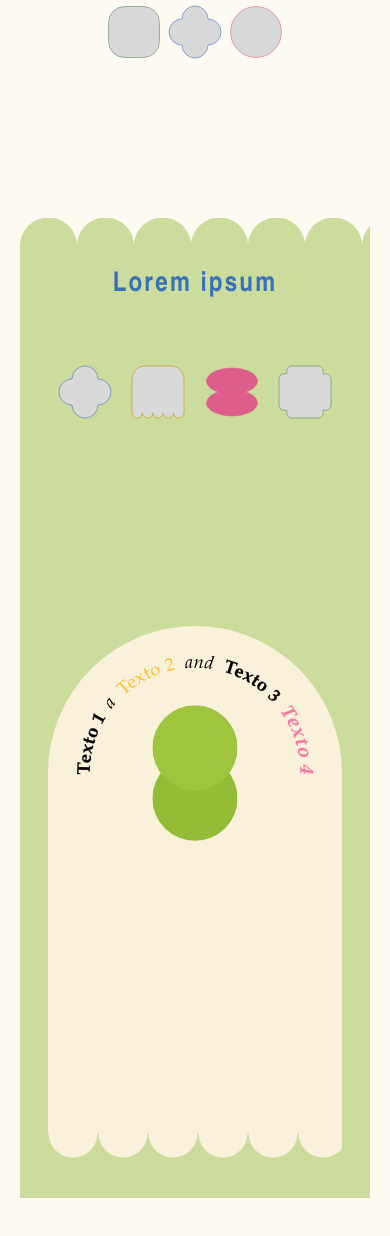
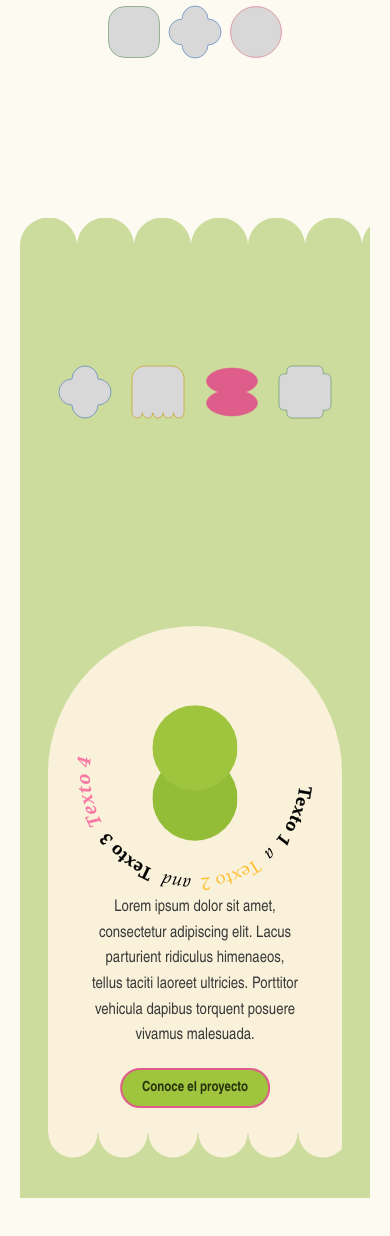
Before and after one commit to jrvrr/tico_web, a Next.js app: page / in a window 390 px wide. Shown: the part 893-2129 px from the top of the page. Built offline with nearby package versions, Linux system fonts and the light colour scheme.

Commit message:
feat: texto con scrolling y texto añadido

```diff
--- a/src/app/page.module.css
+++ b/src/app/page.module.css
@@ -280,6 +280,9 @@
   width: 100%;
   aspect-ratio: 1;
   overflow: visible;
+  transform: rotate(var(--arc-rotation, 0deg));
+  transform-box: view-box;
+  transform-origin: center;
 }
 
 .creamArcLabel {
@@ -317,7 +320,9 @@
 
 .creamCopy {
   position: absolute;
-  top: calc(-1 * min(25vw, 25cqw));
+  display: grid;
+  gap: 18px;
+  top: calc(35.8cqw + clamp(18px, 4cqw, 36px));
   left: 50%;
   z-index: 2;
   width: min(72%, 700px);
@@ -329,13 +334,34 @@
   text-align: center;
 }
 
-.introTitle {
-  position: absolute;
-  top: clamp(60px, 4vw, 80px);
-  left: 50%;
-  z-index: 2;
-  width: min(90%, 900px);
-  transform: translateX(-50%);
+.creamCopy p {
+  margin: 0;
+}
+
+.introButton {
+  display: inline-flex;
+  min-width: 150px;
+  min-height: 40px;
+  align-items: center;
+  justify-content: center;
+  padding: 7px 18px;
+  border: 2px solid var(--outline-pink);
+  border-radius: 999px;
+  background: #9fc43e;
+  color: #26340b;
+  font-size: 14px;
+  font-weight: 700;
+  text-decoration: none;
+  justify-self: center;
+}
+
+.introButton:hover {
+  background: #acd34a;
+}
+
+.introButton:focus-visible {
+  outline: 3px solid #12374a;
+  outline-offset: 3px;
 }
 
 .heroTitle {
@@ -549,6 +575,12 @@
   height: 30px;
   background: radial-gradient(circle at 50% 100%, var(--deep-blue) 29px, transparent 30px) 0 0 / 59px 30px repeat-x;
   content: "";
+}
+
+@media (prefers-reduced-motion: reduce) {
+  .creamArcText {
+    transform: none;
+  }
 }
 
 @media (min-width: 701px) {
@@ -803,12 +835,6 @@
     margin-top: 96px;
   }
 
-  .introTitle {
-    top: clamp(52px, 9vw, 72px);
-    width: calc(100% - 96px);
-    font-size: clamp(1.5rem, 7vw, 2.5rem);
-  }
-
   .creamPiece {
     width: calc(100% - 96px);
   }
--- a/src/app/page.tsx
+++ b/src/app/page.tsx
@@ -1,7 +1,7 @@
 "use client";
 
 import Image from "next/image";
-import { useState, type FormEvent } from "react";
+import { useEffect, useRef, useState, type FormEvent } from "react";
 import { sileo, Toaster } from "sileo";
 import "sileo/styles.css";
 import styles from "./page.module.css";
@@ -95,6 +95,34 @@ export default function Home() {
   const [values, setValues] = useState<Values>(initialValues);
   const [errors, setErrors] = useState<Errors>({});
   const [validated, setValidated] = useState(false);
+  const introPanelRef = useRef<HTMLElement | null>(null);
+
+  useEffect(() => {
+    const panel = introPanelRef.current;
+    if (!panel) return;
+
+    let frame = 0;
+    function updateRotation() {
+      cancelAnimationFrame(frame);
+      frame = requestAnimationFrame(() => {
+        const { top, height } = panel.getBoundingClientRect();
+        const progress = Math.max(
+          0,
+          Math.min(1, (window.innerHeight - top) / (window.innerHeight + height)),
+        );
+        panel.style.setProperty("--arc-rotation", `${progress * 360}deg`);
+      });
+    }
+
+    updateRotation();
+    window.addEventListener("scroll", updateRotation, { passive: true });
+    window.addEventListener("resize", updateRotation);
+    return () => {
+      cancelAnimationFrame(frame);
+      window.removeEventListener("scroll", updateRotation);
+      window.removeEventListener("resize", updateRotation);
+    };
+  }, []);
 
   function update(field: Field, value: string) {
     setValues((current) => ({ ...current, [field]: value }));
@@ -187,7 +215,7 @@ export default function Home() {
               </div>
             </section>
 
-            <section className={styles.introPanel} aria-labelledby="intro-title">
+            <section ref={introPanelRef} className={styles.introPanel} aria-label="Lorem ipsum">
               <div className={styles.greenShapeRow} aria-hidden="true">
                 {greenShapes.map((shape) => (
                   <span className={styles.shape} key={shape} data-shape={shape}>
@@ -222,10 +250,17 @@ export default function Home() {
                     </textPath>
                   </text>
                 </svg>
+                <div className={styles.creamCopy}>
+                  <p>
+                    Lorem ipsum dolor sit amet, consectetur adipiscing elit. Lacus
+                    parturient ridiculus himenaeos, tellus taciti laoreet ultricies.
+                    Porttitor vehicula dapibus torquent posuere vivamus malesuada.
+                  </p>
+                  <a className={styles.introButton} href="#proyecto">
+                    Conoce el proyecto
+                  </a>
+                </div>
               </div>
-              <h2 id="intro-title" className={`${styles.title} ${styles.introTitle}`}>
-                Lorem ipsum
-              </h2>
             </section>
 
             <section id="proyecto" className={styles.upper} aria-labelledby="page-title">
```
